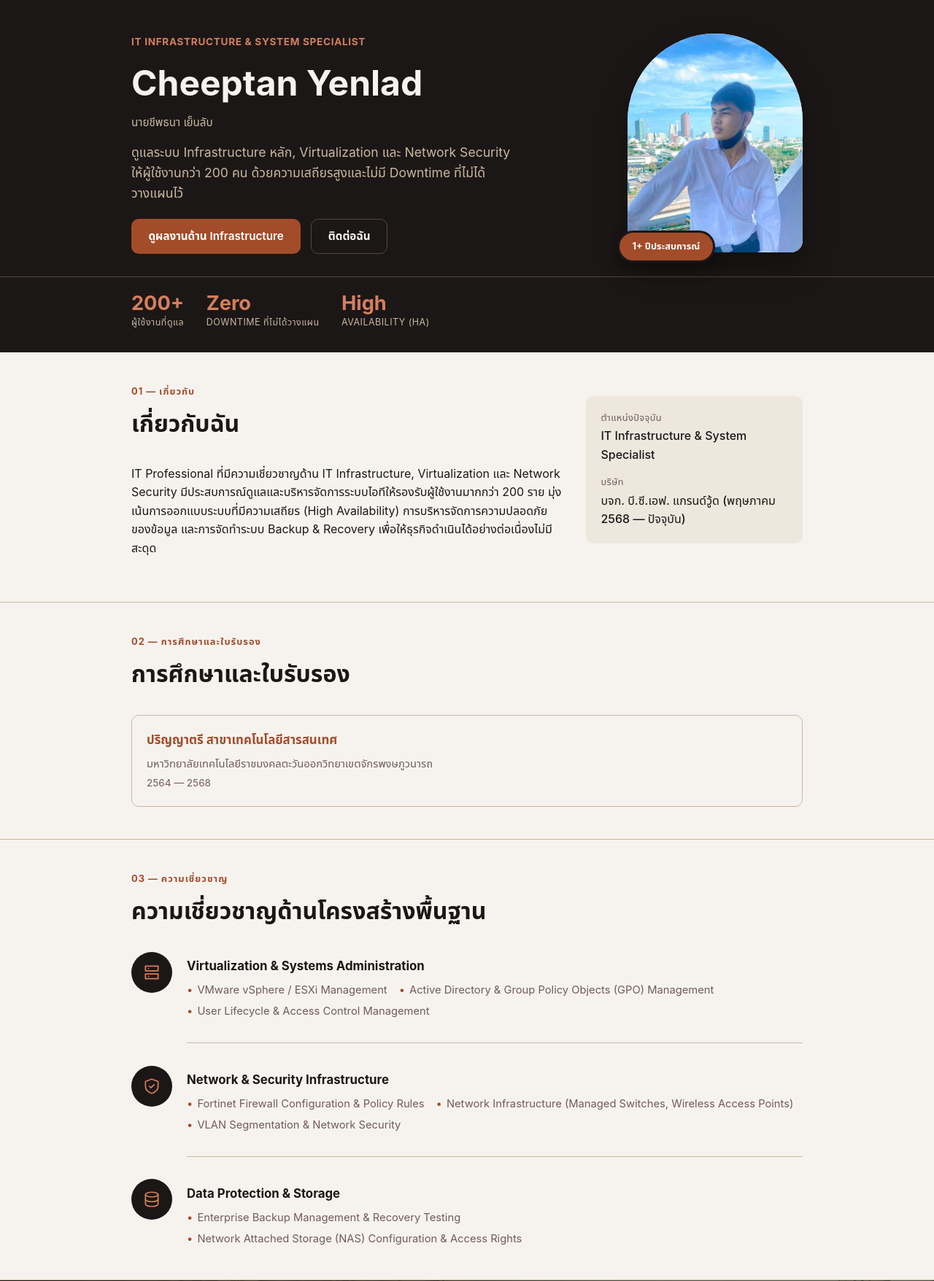
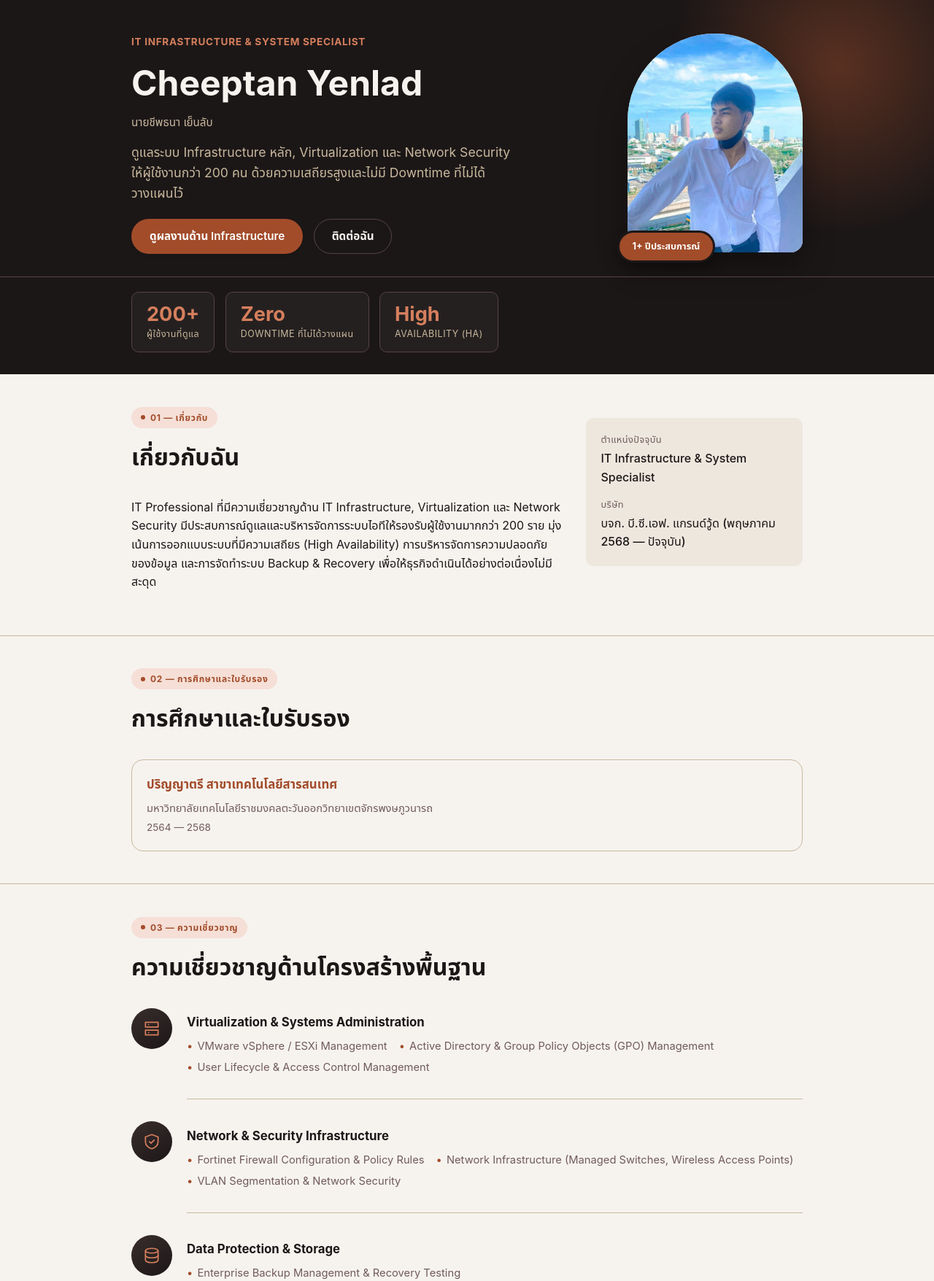
Before and after one commit to CheeptanaIT/cheeptan-portfolio, a PHP site: page / in a window 1280 px wide. Shown: the part 57-1813 px from the top of the page at 73% size. Run offline with PHP 8.4, Linux system fonts and the light colour scheme; data comes from the database, SQL or seed files in the repository.

Commit message:
Polish the public site's visual style (shadcn/21st.dev-inspired)
Same idea as the admin redesign — no React/Tailwind/21st.dev component
to pull in directly since this is plain PHP/CSS, so this borrows the
visual language (soft shadows, pill buttons, tinted badges) rather
than an actual component, applied to the existing bone/coffee palette
and page structure (no HTML/markup changes, style.css only).

- New tokens: --radius-lg, --radius-pill, --shadow-sm, --shadow-md
- Buttons are now pill-shaped with a softer hover shadow
- .section-eyebrow is now a tinted pill badge with a dot marker
  instead of plain uppercase text
- Achievement/education/portfolio/blog/service/shop cards use the
  larger radius and the new shared --shadow-md on hover
- Hero: a subtle radial-gradient glow behind the content, and each
  stat (200+ users, etc.) now sits in its own bordered/tinted block
  instead of floating text
- Competency icons use a subtle gradient instead of a flat dark fill;
  the featured achievement card uses a gradient instead of flat accent
- Card icon circles (portfolio/service/shop) tinted with the accent
  color instead of plain gray

Verified locally against the real XAMPP Apache: confirmed matching
brace counts in the edited CSS, and re-checked every public page
(home, portfolio, blog, services, shop, cart) still returns 200 with
the new classes present in the rendered HTML.

Co-Authored-By: Claude Sonnet 5 <noreply@anthropic.com>

```diff
--- a/assets/css/style.css
+++ b/assets/css/style.css
@@ -78,6 +78,10 @@
 
     --max-width: 960px;
     --radius: 10px;
+    --radius-lg: 16px;
+    --radius-pill: 999px;
+    --shadow-sm: 0 1px 2px rgba(23, 19, 13, 0.04), 0 2px 6px rgba(23, 19, 13, 0.04);
+    --shadow-md: 0 2px 4px rgba(23, 19, 13, 0.04), 0 12px 28px rgba(23, 19, 13, 0.08);
     --space-1: 0.5rem;
     --space-2: 0.9rem;
     --space-3: 1.25rem;
@@ -253,13 +257,31 @@ section:last-of-type {
 }
 
 .section-eyebrow {
-    display: block;
-    font-size: 0.8rem;
+    display: inline-flex;
+    align-items: center;
+    gap: 0.45rem;
+    font-size: 0.75rem;
     font-weight: 700;
-    letter-spacing: 0.08em;
+    letter-spacing: 0.06em;
     text-transform: uppercase;
     color: var(--color-accent);
-    margin-bottom: var(--space-1);
+    background: var(--color-rusty-spice-100);
+    padding: 0.3rem 0.8rem;
+    border-radius: var(--radius-pill);
+    margin-bottom: var(--space-2);
+}
+
+.section-eyebrow::before {
+    content: '';
+    width: 6px;
+    height: 6px;
+    border-radius: 50%;
+    background: currentColor;
+    flex-shrink: 0;
+}
+
+.contact-section .section-eyebrow {
+    background: var(--color-bg);
 }
 
 .section-title {
@@ -274,6 +296,7 @@ section:last-of-type {
 
 /* Hero */
 .hero {
+    position: relative;
     padding: 0;
     border-bottom: none;
     background: var(--color-dark-bg);
@@ -281,7 +304,21 @@ section:last-of-type {
     overflow: hidden;
 }
 
+.hero::before {
+    content: '';
+    position: absolute;
+    top: -140px;
+    right: -100px;
+    width: 460px;
+    height: 460px;
+    background: radial-gradient(circle, rgba(203, 95, 52, 0.35) 0%, rgba(203, 95, 52, 0) 70%);
+    pointer-events: none;
+    z-index: 0;
+}
+
 .hero-inner {
+    position: relative;
+    z-index: 1;
     display: flex;
     align-items: center;
     justify-content: space-between;
@@ -376,12 +413,14 @@ section:last-of-type {
 }
 
 .hero-stats-bar {
+    position: relative;
+    z-index: 1;
     border-top: 1px solid var(--color-dark-border);
 }
 
 .hero-stats {
     display: flex;
-    gap: var(--space-4);
+    gap: var(--space-2);
     padding-top: var(--space-3);
     padding-bottom: var(--space-4);
     flex-wrap: wrap;
@@ -390,6 +429,10 @@ section:last-of-type {
 .hero-stat {
     display: flex;
     flex-direction: column;
+    padding: var(--space-2) var(--space-3);
+    background: rgba(255, 255, 255, 0.04);
+    border: 1px solid var(--color-dark-border);
+    border-radius: var(--radius);
 }
 
 .hero-stat-value {
@@ -408,8 +451,8 @@ section:last-of-type {
 
 .btn {
     display: inline-block;
-    padding: 0.7rem 1.4rem;
-    border-radius: var(--radius);
+    padding: 0.7rem 1.5rem;
+    border-radius: var(--radius-pill);
     font-weight: 600;
     font-size: 0.95rem;
     border: 1px solid transparent;
@@ -426,13 +469,14 @@ section:last-of-type {
 .btn-primary {
     background: var(--color-accent);
     color: #fff;
+    box-shadow: var(--shadow-sm);
 }
 
 .btn-primary:hover {
     background: var(--color-accent-hover);
     color: #fff;
     transform: translateY(-1px);
-    box-shadow: 0 6px 16px rgba(0, 0, 0, 0.12);
+    box-shadow: 0 6px 16px rgba(0, 0, 0, 0.16);
 }
 
 .btn-outline {
@@ -506,7 +551,7 @@ section:last-of-type {
     width: 56px;
     height: 56px;
     border-radius: 50%;
-    background: var(--color-dark-bg);
+    background: linear-gradient(145deg, var(--color-coffee-bean-800), var(--color-dark-bg));
     color: var(--color-accent-on-dark);
     display: flex;
     align-items: center;
@@ -679,14 +724,14 @@ section:last-of-type {
 
 .education-card {
     border: 1px solid var(--color-border);
-    border-radius: var(--radius);
+    border-radius: var(--radius-lg);
     padding: var(--space-3);
     background: var(--color-bg);
     transition: box-shadow 0.2s ease, transform 0.2s ease, border-color 0.2s ease;
 }
 
 .education-card:hover {
-    box-shadow: 0 8px 24px rgba(0, 0, 0, 0.08);
+    box-shadow: var(--shadow-md);
     transform: translateY(-2px);
 }
 
```
Also changed, not shown: other parts of assets/css/style.css (+15 -14 lines).
